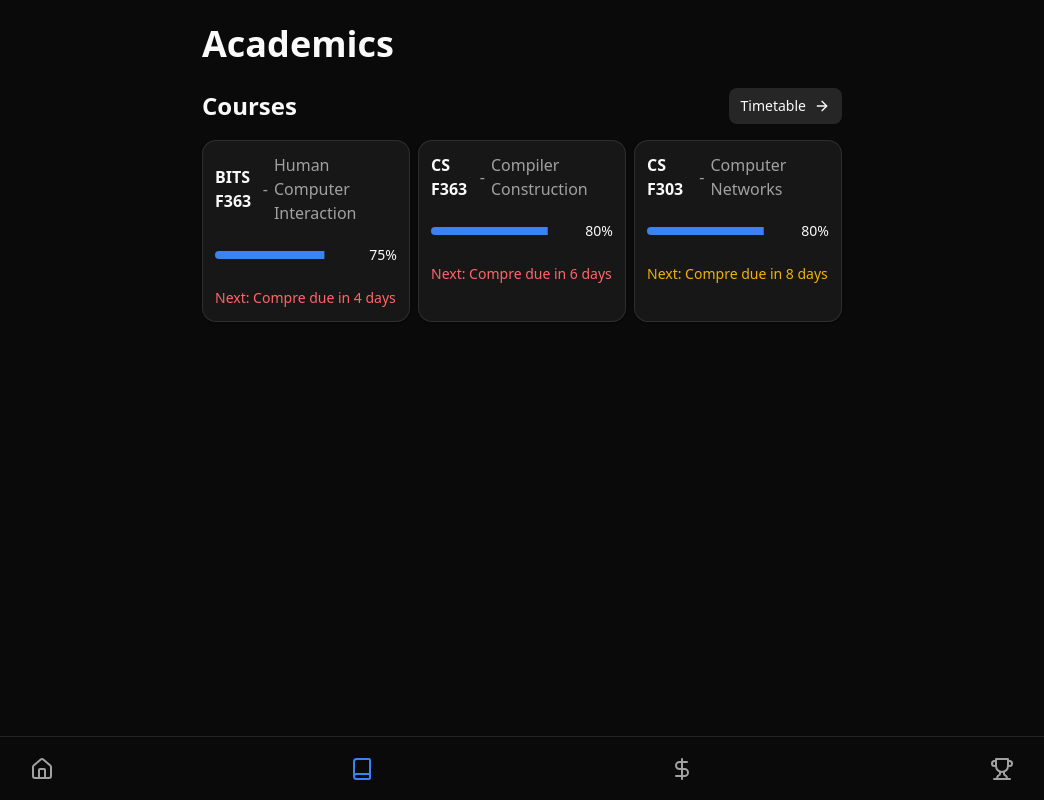
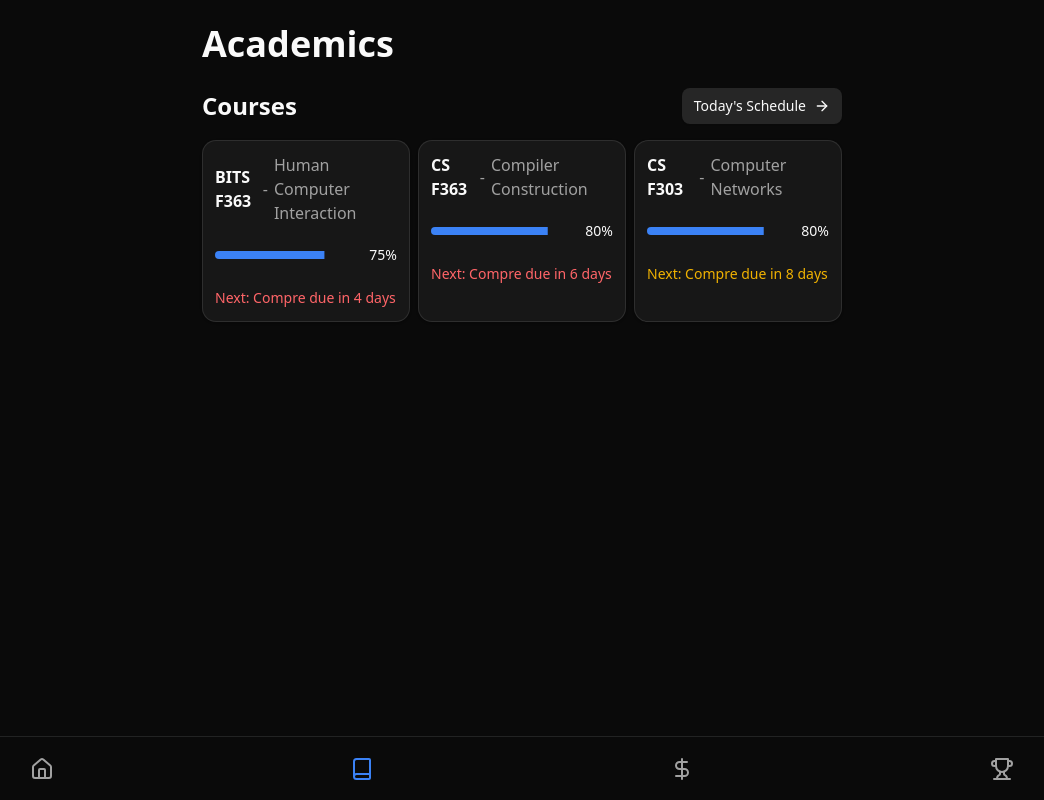
Before and after one commit to soumitradev/hci-demo, a React (Vite) app: page /academics in a window 1280 px wide. Shown: the whole page, without its empty margins (118-1162 px from the left). Built offline with nearby package versions, Linux system fonts and the light colour scheme.

Commit message:
fix: rename timetable to today's schedule

```diff
--- a/src/pages/Academics.tsx
+++ b/src/pages/Academics.tsx
@@ -23,7 +23,7 @@ export default function Academics() {
             onClick={() => navigate('/timetable')}
             className="gap-2"
           >
-            Timetable
+            Today's Schedule
             <ArrowRight className="w-4 h-4" />
           </Button>
         </div>
--- a/src/pages/Timetable.tsx
+++ b/src/pages/Timetable.tsx
@@ -151,7 +151,7 @@ export default function TimetablePage() {
               >
                 <ChevronLeft className="h-7 w-7" />
               </Button>
-              <h1 className="text-2xl font-bold text-foreground">Timetable</h1>
+              <h1 className="text-2xl font-bold text-foreground">Today's Schedule</h1>
             </div>
             <Button
               onClick={() => setIsAddModalOpen(true)}
```
